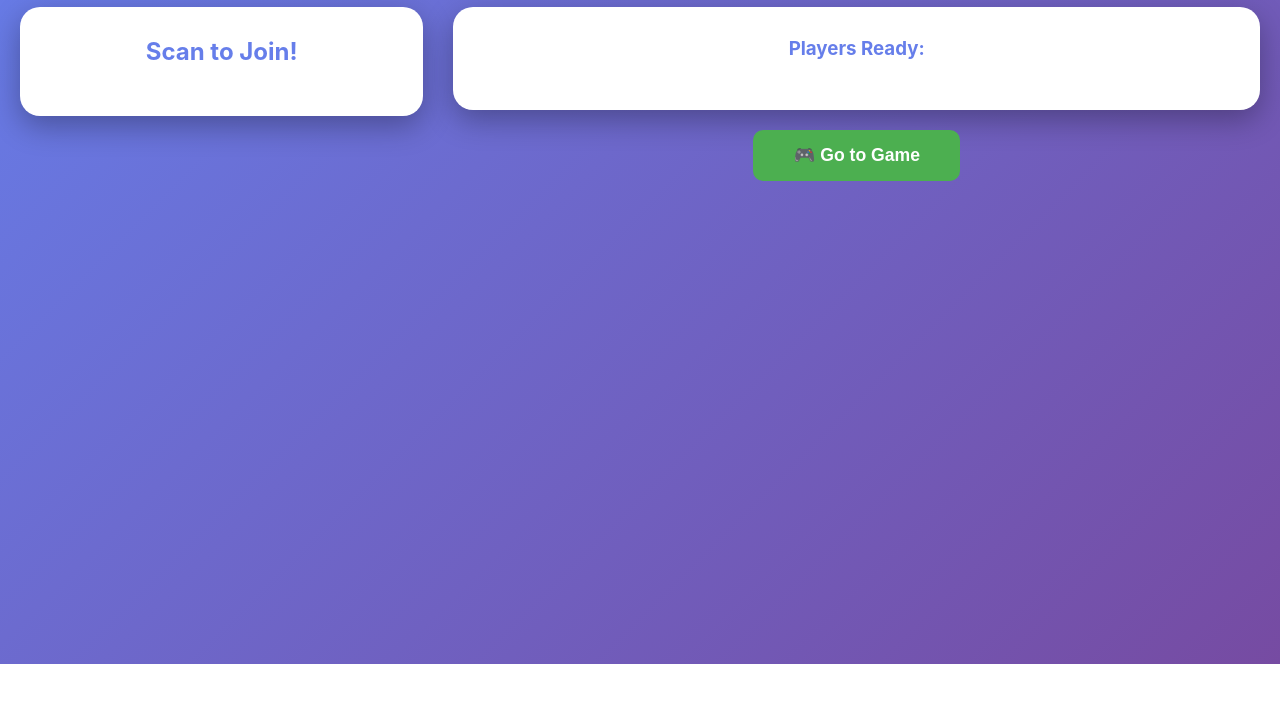
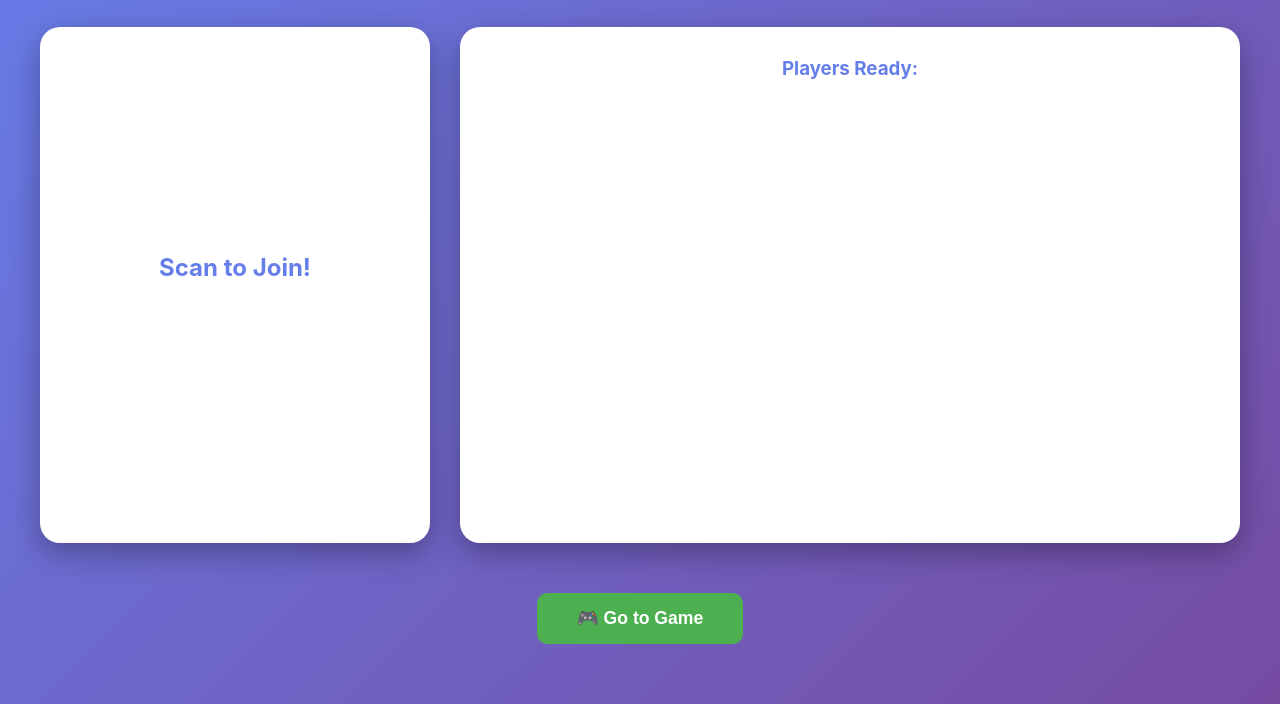
Before and after one commit to jberazo7/racegame, a website: page public/index.html in a window 1280 px wide. Shown: the part 136-840 px from the top of the page. Before the commit the page ends 800 px from the top, so only its background shows below. Drawn offline with nearby package versions, Linux system fonts and the light colour scheme; no server answers.

Commit message:
Rebranded to Prime Video Product Derby, improved lobby layout with equal height containers and bottom button

```diff
--- a/public/index.html
+++ b/public/index.html
@@ -3,14 +3,14 @@
 <head>
   <meta charset="UTF-8">
   <meta name="viewport" content="width=device-width, initial-scale=1.0">
-  <title>Horse Race - Main Display</title>
+  <title>Prime Video Product Derby</title>
   <link rel="stylesheet" href="/styles/main.css">
 </head>
 <body>
   <div id="app">
     <div id="lobby-screen">
       <header>
-        <h1>🏇 Horse Race</h1>
+        <h1>🏇 Prime Video Product Derby</h1>
         <div id="game-status">Waiting for players...</div>
       </header>
 
@@ -28,16 +28,17 @@
             <h3>Players Ready:</h3>
             <div id="players-container"></div>
           </div>
-          <div id="controls">
-            <button id="go-to-game-btn" class="btn btn-primary">🎮 Go to Game</button>
-          </div>
         </div>
+      </div>
+
+      <div id="lobby-controls">
+        <button id="go-to-game-btn" class="btn btn-primary">🎮 Go to Game</button>
       </div>
     </div>
 
     <div id="game-screen" class="hidden">
       <header>
-        <h1>🏇 Horse Race</h1>
+        <h1>🏇 Prime Video Product Derby</h1>
         <div id="race-status">Ready to race!</div>
       </header>
 
--- a/public/styles/main.css
+++ b/public/styles/main.css
@@ -38,6 +38,8 @@ header h1 {
   grid-template-columns: 1fr 2fr;
   gap: 30px;
   margin-bottom: 30px;
+  flex: 1;
+  align-items: stretch;
 }
 
 #qr-section {
@@ -52,6 +54,10 @@ header h1 {
   border-radius: 20px;
   text-align: center;
   box-shadow: 0 10px 30px rgba(0,0,0,0.3);
+  height: 100%;
+  display: flex;
+  flex-direction: column;
+  justify-content: center;
 }
 
 .qr-container h2 {
@@ -74,10 +80,16 @@ header h1 {
   display: none;
 }
 
+#lobby-screen {
+  display: flex;
+  flex-direction: column;
+  height: 100vh;
+  padding: 20px;
+}
+
 #players-section {
   display: flex;
   flex-direction: column;
-  gap: 20px;
 }
 
 #players-list {
@@ -86,12 +98,26 @@ header h1 {
   padding: 30px;
   box-shadow: 0 10px 30px rgba(0,0,0,0.3);
   flex: 1;
+  display: flex;
+  flex-direction: column;
+  height: 100%;
 }
 
 #players-list h3 {
   color: #667eea;
   margin-bottom: 20px;
   text-align: center;
+}
+
+#players-container {
+  flex: 1;
+  overflow-y: auto;
+}
+
+#lobby-controls {
+  display: flex;
+  justify-content: center;
+  padding: 20px 0;
 }
 
 #players-container {
@@ -209,7 +235,7 @@ header h1 {
   background: rgba(255, 255, 255, 0.5);
   border-radius: 15px;
   position: relative;
-  margin: 0 0 0 10px;
+  margin: 0 0 0 5px;
   overflow: visible;
   border: 2px solid rgba(0,0,0,0.1);
 }
@@ -241,7 +267,8 @@ header h1 {
   gap: 20px;
 }
 
-#game-controls {
+#game-controls,
+#lobby-controls {
   display: flex;
   justify-content: center;
   gap: 20px;
@@ -322,6 +349,10 @@ header h1 {
   #qr-section {
     justify-content: center;
   }
+
+  .qr-container {
+    height: auto;
+  }
 }
 
 @media (max-width: 768px) {
```
Also changed, not shown: public/mobile/index.html (+2 -2 lines).
